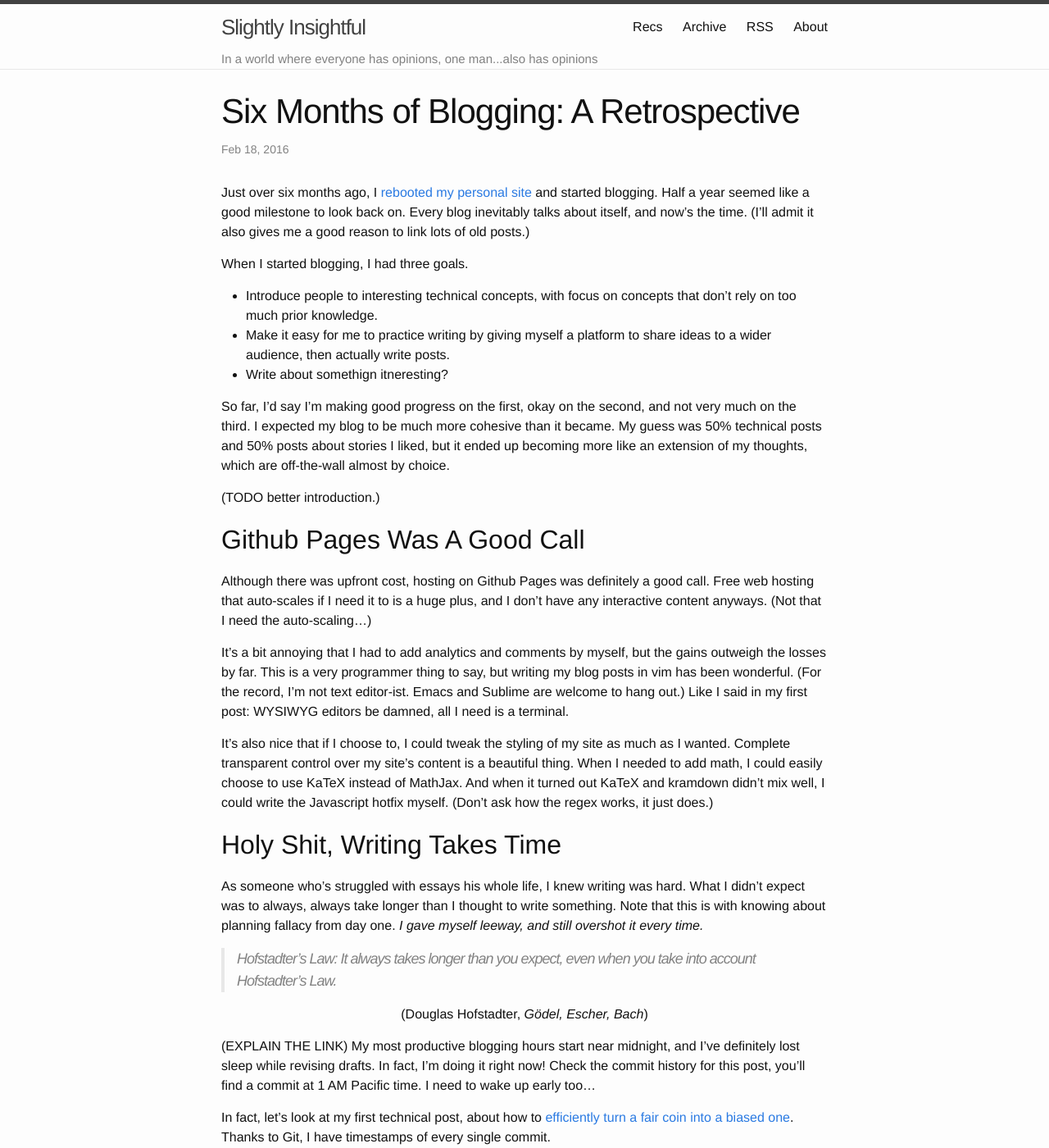
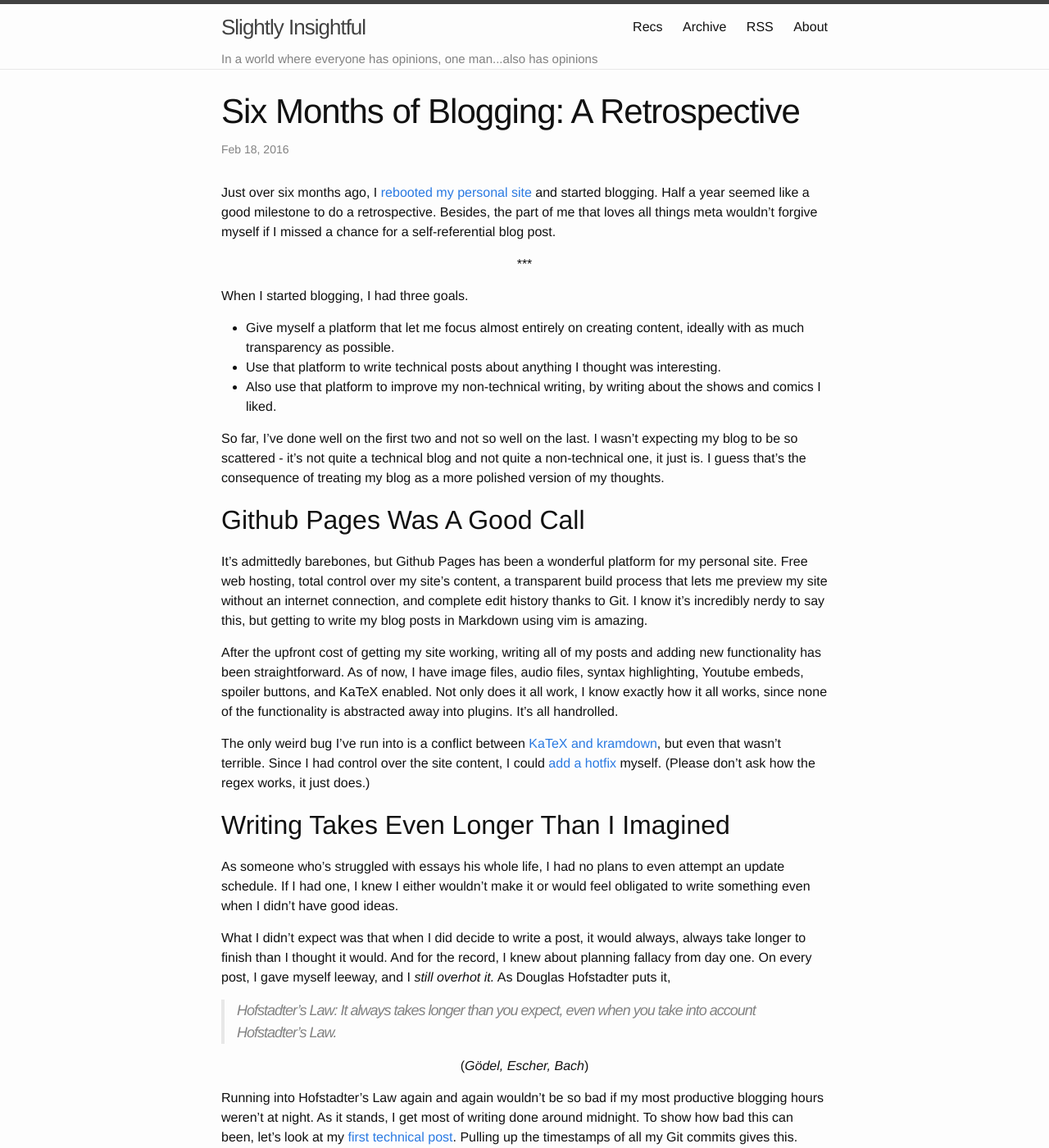
Before and after one commit to alexirpan/alexirpan.github.io, a Jekyll site: the page built from _posts/2016-02-18-half-year.markdown, in a window 1280 px wide and 1400 px high. Shown: the whole window at 82% size. Built offline with Jekyll 4.4.1, drawn with Linux system fonts in a browser that asks for light colours; comment, search, counter and statistics services are not loaded; some of the changed text lies outside the part shown.

Commit message:
Saving work for these sections. Heavy reorganization needed

```diff
--- a/_posts/2016-02-18-half-year.markdown
+++ b/_posts/2016-02-18-half-year.markdown
@@ -5,90 +5,133 @@
 ---
 
 Just over six months ago, I [rebooted my personal site](http://www.alexirpan.com/2015/08/18/hello-world-again.html)
-and started blogging. Half a year seemed like a good milestone to look back on.
-Every blog inevitably talks about itself, and now's the time.
-(I'll admit it also gives me a good reason to link lots of old posts.)
+and started blogging. Half a year seemed like a good milestone to do a retrospective.
+Besides, the part of me that loves all things meta wouldn't forgive myself if I
+missed a chance for a self-referential blog post.
+
+\*\*\*
+{: .centered }
 
 When I started blogging, I had three goals.
 
-* Introduce people to interesting technical concepts, with focus on concepts that
-don't rely on too much prior knowledge.
-* Make it easy for me to practice writing by giving myself a platform to share
-ideas to a wider audience, then actually write posts.
-* Write about somethign itneresting?
+* Give myself a platform that let me focus almost entirely on creating content,
+ideally with as much transparency as possible.
+* Use that platform to write technical posts about anything I thought was
+interesting.
+* Also use that platform to improve my non-technical writing, by writing
+about the shows and comics I liked.
 
-So far, I'd say I'm making good progress on the first, okay on the second, and
-not very much on the third. I expected my blog to be much more cohesive than
-it became. My guess was 50% technical posts and 50% posts about stories I liked,
-but it ended up becoming more like an extension of my thoughts, which are
-off-the-wall almost by choice.
-
-(TODO better introduction.)
+So far, I've done well on the first two and not so well on the last.
+I wasn't expecting my blog to be so scattered - it's not quite a technical
+blog and not quite a non-technical one, it just is. I guess that's the
+consequence of treating my blog as a more polished version of my thoughts.
 
 
 Github Pages Was A Good Call
 ------------------------------------------------------------------------------
 
-Although there was upfront cost, hosting on Github Pages was definitely a good
-call. Free web hosting that auto-scales if I need it to is a huge plus, and I
-don't have any interactive content anyways. (Not that I need the auto-scaling...)
+It's admittedly barebones, but Github Pages has been a wonderful platform
+for my personal site. Free web hosting, total control over my site's content,
+a transparent build process that lets me preview my site without an
+internet connection, and complete edit history thanks to Git. I know it's
+incredibly nerdy to say this, but getting to write my blog posts in
+Markdown using vim is amazing.
 
-It's a bit annoying that I had to add analytics and comments by myself,
-but the gains outweigh the losses by far. This is a very programmer thing to
-say, but writing my blog posts in vim has been wonderful. (For the record,
-I'm not text editor-ist. Emacs and Sublime are welcome to hang out.)
-Like I said in my first post: WYSIWYG editors be damned, all I need is a
-terminal.
+After the upfront cost of getting my site working, writing all of my posts
+and adding new functionality has been straightforward. As of now, I have
+image files, audio files, syntax highlighting, Youtube embeds, spoiler buttons,
+and KaTeX enabled. Not only does it all work, I know exactly how it all
+works, since none of the functionality is abstracted away into plugins. It's
+all handrolled.
 
-It's also nice that if I choose to, I could tweak the styling of my site
-as much as I wanted. Complete transparent control over my site's content is
-a beautiful thing. When I needed to add math, I could easily choose to use
-KaTeX instead of MathJax. And when it turned out KaTeX and kramdown didn't
-mix well, I could write the Javascript hotfix myself.
-(Don't ask how the regex works, it just does.)
+The only weird bug I've run into is a conflict between
+[KaTeX and kramdown](https://github.com/Khan/KaTeX/issues/20#issuecomment-133649914),
+but even that wasn't terrible.
+Since I had control over the site content, I could
+[add a hotfix](https://github.com/alexirpan/alexirpan.github.io/commit/bb00924acd5e1e1c5fbca8fd25847058f1d9ad1c) myself.
+(Please don't ask how the regex works, it just does.)
 
 
 
-Holy Shit, Writing Takes Time
+Writing Takes Even Longer Than I Imagined
 ------------------------------------------------------------------------------
 
-As someone who's struggled with essays his whole life, I knew writing was hard.
-What I didn't expect was to always, always take longer than I thought to
-write something. Note that this is with knowing about planning fallacy from
-day one. *I gave myself leeway, and still overshot it every time.*
+As someone who's struggled with essays his whole life, I had no plans to
+even attempt an update schedule. If I had one, I knew I either wouldn't make it
+or would feel obligated to write something even when I didn't have good ideas.
+
+What I didn't expect was that when I did decide to write a post, it would
+always, always take longer to finish than I thought it would. And for the record,
+I knew about planning fallacy from day one. On every post, I gave myself leeway,
+and I *still overhot it.* As Douglas Hofstadter puts it,
 
 > Hofstadter's Law: It always takes longer than you expect, even when you take into account Hofstadter's Law.
 
-(Douglas Hofstadter, *Gödel, Escher, Bach*)
+(*Gödel, Escher, Bach*)
 {: .centered}
 
-(EXPLAIN THE LINK)
-My most productive blogging hours start near midnight, and I've definitely
-lost sleep while revising drafts. In fact, I'm doing it right now! Check
-the commit history for this post, you'll find a commit at 1 AM Pacific time. I need
-to wake up early too...
-
-In fact, let's look at my first technical post, about how to [efficiently turn a
-fair coin into a biased one](http://www.alexirpan.com/2015/08/23/simulating-a-biased-coin-with-a-fair-one.html).
-Thanks to Git, I have timestamps of every single commit.
+Running into Hofstadter's Law again and again wouldn't be so bad if my most
+productive blogging hours weren't at night. As it stands, I get most of
+writing done around midnight. To show how bad this can been, let's look at my
+[first technical post](http://www.alexirpan.com/2015/08/23/simulating-a-biased-coin-with-a-fair-one.html).
+Pulling up the timestamps of all my Git commits gives this.
 
 ![Commits for coins branch](/public/half-year/coins-commits.png)
 {: .centered}
 
-First commit at 2 AM, worked on it the next day from 9 PM til midnight, started
-a final pass Saturday midnight and stayed up until 3:40 AM, then finally released
-it Sunday evening.
+Pictured: a slow descent into madness
+{: .centered}
 
-It's worse for my larger posts. My first draft about research and graduate school
-was from October. I put it off until November, joking that it would take me
-until December to finish it. The post actually came out mid-January, and this
-is with the freedom I had from winter break.
 
-(Incidentally, this is the biggest argument for why you should consider
+If you read carefully, you can see the hours of lost sleep
+
+* Initial work saved at Thursday, 2 AM
+* First draft of words and diagrams done Friday night, from 9 PM to midnight.
+* Revising session on Saturday Night, starting at 11 PM and ending at
+*3:40 AM*.
+* Final proofreading and launch on Sunday evening. Attempt to fix my sleep
+schedule in time for Monday fails miserably.
+
+You'd think I'd have learned my lesson, but sadly I haven't.
+In fact, I'm doing something similar right now. Check the commit history for
+this post, you'll find a commit at 1 AM. No way I'm going to be awake for
+my morning classes...
+
+![Commits for half-year branch](/public/half-year/halfyear-commits.png)
+{: .centered}
+
+Pictured: descent into madness, complete
+{: .centered}
+
+
+It's worse for my larger posts. My [post on my feelings towards graduate school](
+http://www.alexirpan.com/2016/01/03/grad-school.html) was written over a month
+of winter break. Like all good programmers, I express my rage through commit logs,
+and wow, there are some gems here.
+
+> More things. All the things. man whose going to read these commits anyways (Sat Dec 19 03:36:46 2015)
+
+> Time to in medias res this shit up (Sat Dec 26 16:50:37 2015)
+
+> Too lazy to make good commit message (Sun Jan 3 18:28:00 2016)
+
+> Cut a paragraph from the email. Close to something I'm okay releasing, one more reread (Sat Jan 9 01:38:18 2016)
+
+> Okay, more changes than I thought. Going to reread again (Sat Jan 9 22:55:00 2016)
+
+> This post keeps getting longer and longer... (Sun Jan 10 02:48:04 2016)
+
+> URGH JUST SHIP IT. (Sun Jan 10 11:50:03 2016)
+
+(Incidentally, this is a good argument for why you should consider
 a [CFAR workshop](http://rationality.org/workshops/) if you have the money.
-Knowledge of logical fallacies doesn't
-stop you from making them. I haven't done one because the cost is scary and my
-mind has lots of inertia, but it's slowly getting more appealing.)
+You can read about logical fallacies all you want, it doesn't stop you from
+making them. I haven't done one because the cost is scary and my
+mind is stupidly stubborn about some things, but I've been thinking about it.)
+
+
+Ideas are Easy, Execution is Hard
+-------------------------------------------------------------------------------
 
 I did some quick calculation, and turned up 14 posts in the past 6 months. (15
 if you count this one.) That works out to about one post every two weeks.
@@ -105,13 +148,6 @@
 full time jobs. I certainly can't do that.
 Right now, I estimate I could go up to one post a week, and that's
 if I devoted a lot more and revised a lot less.
-
-
-
-
-
-Ideas are Easy, Execution is Hard
--------------------------------------------------------------------------------
 
 When I started this blog, I was worried I'd run out of topics to write about.
 It turns out the opposite is true; the limiting factor is time.
```
Also changed, not shown: public/half-year/halfyear-commits.png (added).
